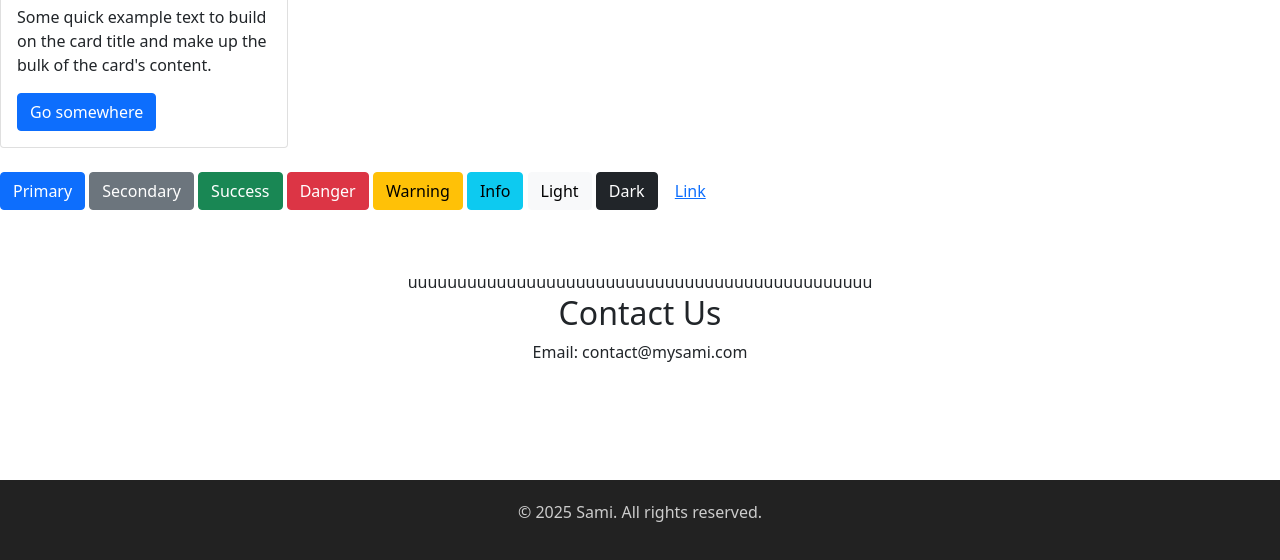
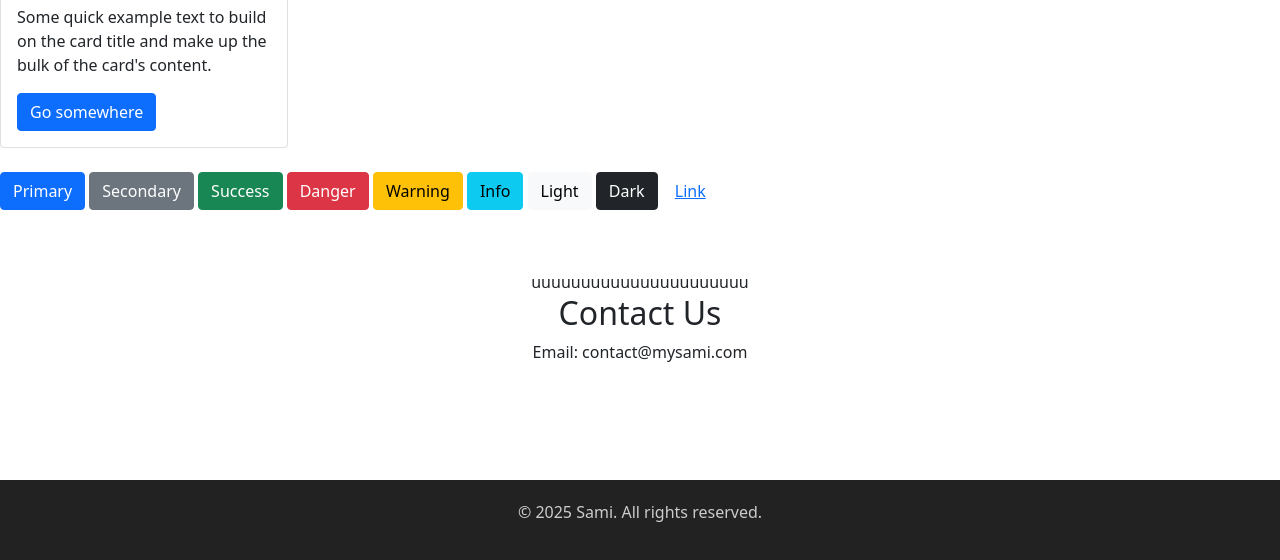
Before and after one commit to mdsamiulislamsami2222-tech/Sami, a plain HTML site: page index.html in a window 1280 px wide. Shown: the part 1044-1604 px from the top of the page. Drawn offline with nearby package versions, Linux system fonts and the light colour scheme.

Commit message:
Update index.html

```diff
--- a/index.html
+++ b/index.html
@@ -3,7 +3,7 @@
 <head>
   <meta charset="UTF-8" />
   <meta name="viewport" content="width=device-width, initial-scale=1.0"/>
-  <title>Pothofilo</title>
+  <title>Portfolio</title>
   <link rel="stylesheet" href="style.css" />
   <link href="https://cdn.jsdelivr.net/npm/bootstrap@5.0.2/dist/css/bootstrap.min.css" rel="stylesheet" integrity="sha384-EVSTQN3/azprG1Anm3QDgpJLIm9Nao0Yz1ztcQTwFspd3yD65VohhpuuCOmLASjC" crossorigin="anonymous">
 </head>
@@ -73,7 +73,7 @@
 <button type="button" class="btn btn-link">Link</button>
 
   <!-- Contact Section -->
-  <section class="contact" id="contact">uuuuuuuuuuuuuuuuuuuuuuuuuuuuuuuuuuuuuuuuuuuuuuu
+  <section class="contact" id="contact">uuuuuuuuuuuuuuuuuuuuuu
     <h2>Contact Us</h2>
     <p>Email: contact@mysami.com</p>
   </section>
```
